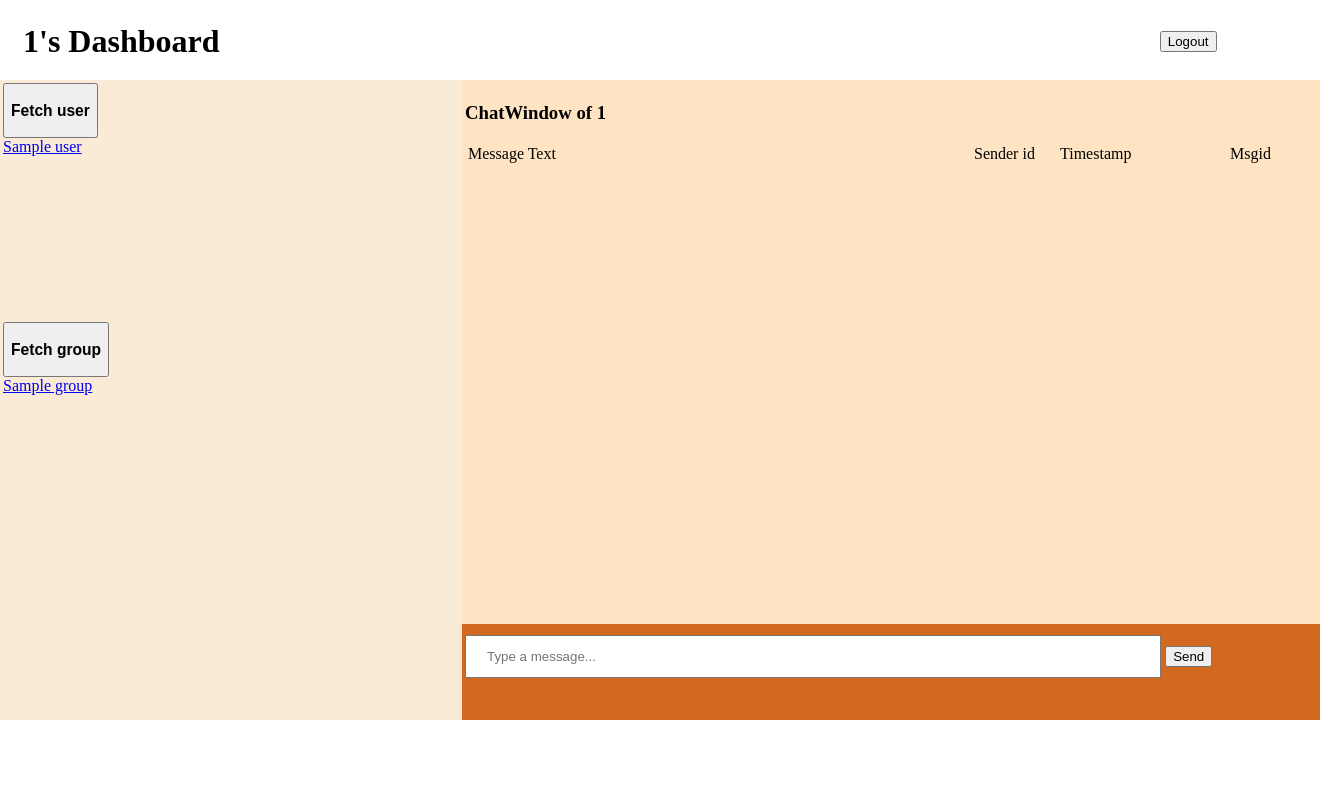
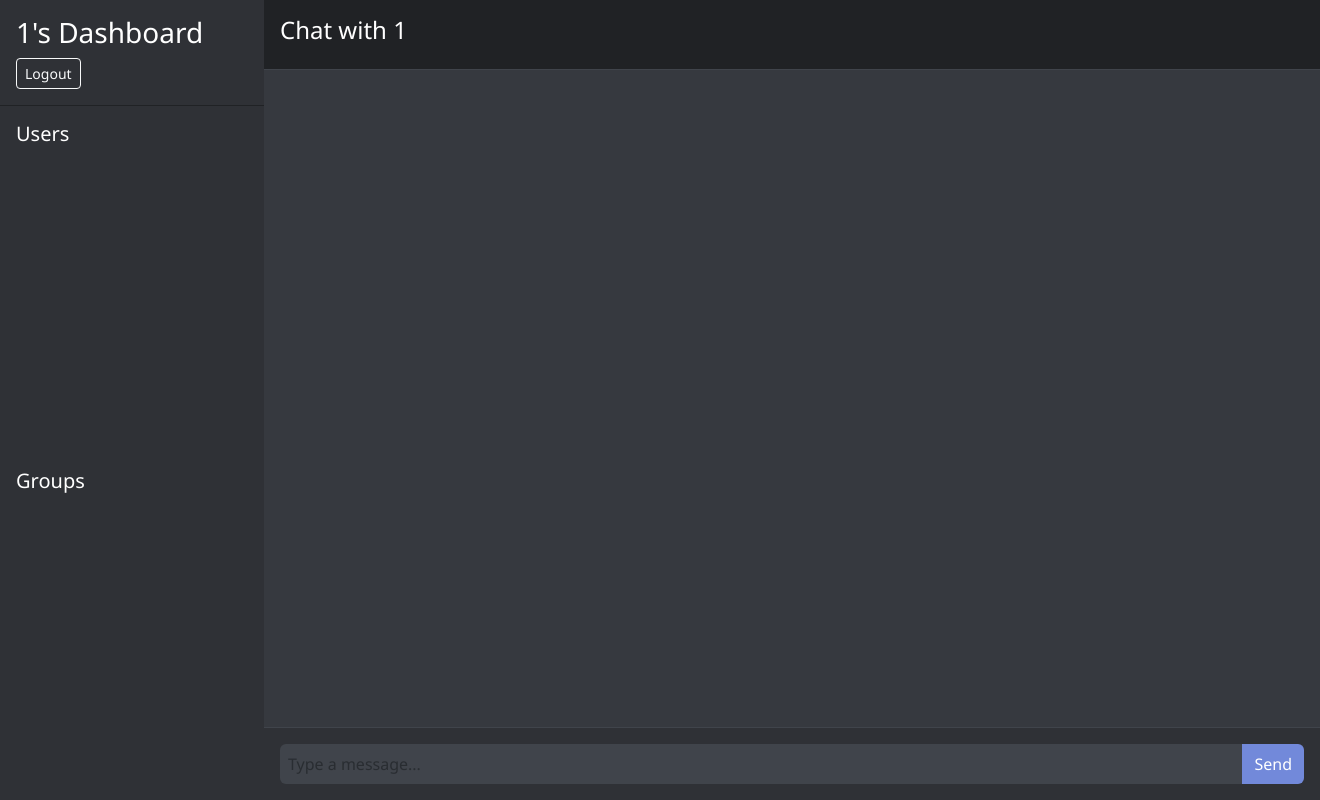
Before and after one commit to shyabid/chat-app, a Flask app: template templates/dashboard.html in a window 1320 px wide. Run offline with Flask 3, Linux system fonts and the light colour scheme; the template is opened without the code that fills it: most values are stand-ins (such as "Sample title", 1, 10 or a date in 2020); some libraries are stand-ins or nearby versions.

Commit message:
fuck kafka

```diff
--- a/main.py
+++ b/main.py
@@ -1,24 +1,25 @@
 import json, threading, time, os
-from flask import Flask, render_template, request, redirect
+from flask import Flask, render_template, request, redirect, session, jsonify
+import logging
 import pymongo
+from flask_socketio import SocketIO, emit
+
+logging.basicConfig(level=logging.INFO)
 
 app = Flask(__name__)
 app.secret_key = 'askd9001e'
+socketio = SocketIO(app)
 
-myclient = pymongo.MongoClient("mongodb+srv://abid:1nQefcNAEIRYJ5gF@cluster0.jrkne.mongodb.net/?retryWrites=true&w=majority&appName=Cluster0")
+myclient = pymongo.MongoClient("")
 user_db = myclient["authentication"]
 user_table = user_db["user_info"]
+message_table = user_db["messages"]
 
-
-current_user = None
-user_list = []
-group_list = []
-cid = None
+users_data = {}
 
 @app.route('/')
 def home():
     return render_template('home.html')
-
 
 @app.route('/register', methods=['GET', 'POST'])
 def register():
@@ -26,8 +27,7 @@ def register():
 
 @app.route('/register_check', methods=['GET', 'POST'])
 def register_check():
-    global current_user
-    if(request.method == 'POST'):
+    if request.method == 'POST':
         req = request.form
         req = dict(req)
         print(req)
@@ -43,26 +43,30 @@ def register_check():
             "email": req["email"],
             "password": req["password"]
         }
-
-        if(flag == 0):
+        if flag == 0:
             temp = user_table.insert_one(reg_dict)
-            current_user = req["userid"]
-            return redirect('dashboard')
+            userid = req["userid"]
+            users_data[userid] = {
+                "cid": None,
+                "user_list": [],
+                "groups_list": [],
+                "msg_list": {}
+            }
+            session['userid'] = userid
+            return redirect(f'/dashboard')
         else:
             return render_template("invalid.html", message="User already exists")
 
+    return render_template('register.html')
 
-    return render_template('register.html')
 
 @app.route('/login', methods=['GET', 'POST'])
 def login():
     return render_template('login.html')
 
-
 @app.route('/login_check', methods=['GET', 'POST'])
 def login_check():
-    global current_user
-    if(request.method == 'POST'):
+    if request.method == 'POST':
         req = request.form
         req = dict(req)
         print(req)
@@ -77,50 +81,130 @@ def login_check():
 
         if flag == 1:
             if temp["password"] == req["password"]:
-                current_user = req["userid"]
-                return redirect('dashboard')
+                userid = req["userid"]
+                users_data[userid] = {
+                    "cid": None,
+                    "user_list": [],
+                    "groups_list": [],
+                    "msg_list": {}
+                }
+                session['userid'] = userid
+                return redirect('/dashboard')
             else:
                 return render_template("invalid.html", message="Incorrect password")
-        return render_template("invalid.html", message="User is not refistered")
-
+        return render_template("invalid.html", message="User is not registered")
 
     return render_template("login.html")
 
+@app.route("/fetch_users", methods=["GET"])
+def fetch_users():
+    if 'userid' not in session:
+        return redirect('/login')
+    user_id = session['userid']
+    all_users = list(user_table.find({}, {'userid': 1, '_id': 0}))
+    users_data[user_id]["user_list"] = [user['userid'] for user in all_users if user['userid'] != user_id]
+    return jsonify(users_data[user_id]["user_list"])
 
-@app.route("/fetch_user", methods=["GET", "POST"])
-def fetch_user():
-    global user_list
-    with open("users.txt", "r") as file:
-        data = file.readlines()
-    user_list = [line.strip() for line in data]
-    return redirect("dashboard")
-
-
-@app.route("/fetch_group", methods=["GET", "POST"])
-def fetch_group():
-    global group_list
-    with open("groups.txt", "r") as file:
-        data = file.readlines()
-    group_list = [line.strip() for line in data]
-    return redirect("dashboard")
-
+@app.route("/fetch_groups", methods=["GET"])
+def fetch_groups():
+    if 'userid' not in session:
+        return redirect('/login')
+    user_id = session['userid']
+    # For simplicity, we'll use a static list of groups. In a real application, you'd fetch this from the database.
+    groups = ["group1", "group2", "group3"]
+    users_data[user_id]["groups_list"] = groups
+    return jsonify(groups)
 
 @app.route('/dashboard', methods=['GET', 'POST'])
 def dashboard():
-    global current_user, user_list, group_list, cid
+    if 'userid' not in session:
+        return redirect('/login')
+    current_user = session['userid']
+    user_data = users_data.get(current_user, {})
+
     return render_template(
-            'dashboard.html',
-            userid=current_user,
-            user_list=user_list,
-            group_list=group_list,
-            cid=cid
-        )
+        'dashboard.html',
+        userid=current_user,
+        user_list=user_data.get('user_list', []),
+        group_list=user_data.get('groups_list', []),
+        cid=user_data.get('cid')
+    )
 
 @app.route("/update_cid/<string:chat_id>", methods=["GET", "POST"])
 def update_cid(chat_id):
-    global cid
-    cid = chat_id
-    return redirect("/dashboard")
+    if 'userid' not in session:
+        return redirect('/login')
+    user_id = session['userid']
+    if user_id in users_data:
+        users_data[user_id]['cid'] = chat_id
+    return redirect('/dashboard')
+
+@socketio.on('send_message')
+def handle_message(data):
+    if 'userid' not in session:
+        return {'error': 'Not logged in'}, 401
+
+    user_id = session['userid']
+    message = data.get('message')
+    recipient = data.get('recipient')
+
+    if not message or not recipient:
+        return {'error': 'Invalid message or recipient'}, 400
+
+    msg_data = {
+        'sender': user_id,
+        'recipient': recipient,
+        'message': message,
+        'timestamp': time.time()
+    }
+
+    # Store message in MongoDB
+    message_table.insert_one(msg_data)
+
+    # Emit the message to the recipient
+    emit('new_message', msg_data, room=recipient)
+
+    return {'success': True}
+
+@app.route('/get_messages', methods=['GET'])
+def get_messages():
+    if 'userid' not in session:
+        return jsonify({'error': 'Not logged in'}), 401
+
+    user_id = session['userid']
+    chat_id = request.args.get('chat_id')
+
+    if not chat_id:
+        return jsonify({'error': 'No chat_id provided'}), 400
+
+    # Fetch messages from MongoDB
+    messages = list(message_table.find({
+        '$or': [
+            {'sender': user_id, 'recipient': chat_id},
+            {'sender': chat_id, 'recipient': user_id}
+        ]
+    }).sort('timestamp', 1))
+
+    # Convert ObjectId to string for JSON serialization
+    for msg in messages:
+        msg['_id'] = str(msg['_id'])
+
+    return jsonify(messages)
+
+@app.route('/logout')
+def logout():
+    session.pop('userid', None)
+    return redirect('/')
+
+@socketio.on('connect')
+def handle_connect():
+    if 'userid' in session:
+        socketio.emit('user_connected', {'user_id': session['userid']})
+
+@socketio.on('disconnect')
+def handle_disconnect():
+    if 'userid' in session:
+        socketio.emit('user_disconnected', {'user_id': session['userid']})
 
 if __name__ == '__main__':
-    app.run(debug=True, threaded=True)
+    socketio.run(app, host='0.0.0.0', port=5005, debug=True)
--- a/templates/dashboard.html
+++ b/templates/dashboard.html
@@ -4,167 +4,299 @@
     <meta charset="UTF-8">
     <meta name="viewport" content="width=device-width, initial-scale=1.0">
     <title>Dashboard</title>
-    <style>
-        body, html {
-            width: 100%;
+    <link href="https://cdn.jsdelivr.net/npm/bootstrap@5.3.3/dist/css/bootstrap.min.css" rel="stylesheet" integrity="sha384-QWTKZyjpPEjISv5WaRU9OFeRpok6YctnYmDr5pNlyT2bRjXh0JMhjY6hW+ALEwIH" crossorigin="anonymous">
+    <script src="https://code.jquery.com/jquery-3.6.0.min.js"></script>
+<script src="https://cdnjs.cloudflare.com/ajax/libs/socket.io/4.0.1/socket.io.js"></script>
+<script>
+    $(document).ready(function() {
+        const socket = io();
+        let currentChatId = '{{ cid }}';
+        let userMessages = {};
+
+        function fetchUsers() {
+            $.get('/fetch_users', function(users) {
+                $('#user-list').empty();
+                users.forEach(function(user) {
+                    $('#user-list').append(`<button class="chat-button" data-id="${user}">${user}</button><br>`);
+                    loadMessagesForUser(user);
+                });
+            });
+        }
+
+        function fetchGroups() {
+            $.get('/fetch_groups', function(groups) {
+                $('#group-list').empty();
+                groups.forEach(function(group) {
+                    $('#group-list').append(`<button class="chat-button" data-id="${group}">${group}</button><br>`);
+                });
+            });
+        }
+
+        function updateChat(chatId) {
+            currentChatId = chatId;
+            $('#current-chat').text(chatId);
+            displayMessages(chatId);
+        }
+
+        function loadMessagesForUser(userId) {
+            $.get(`/get_messages?chat_id=${userId}`, function(messages) {
+                userMessages[userId] = messages;
+                if (userId === currentChatId) {
+                    displayMessages(userId);
+                }
+            });
+        }
+
+        function displayMessages(chatId) {
+            $('#chat-window').empty();
+            if (userMessages[chatId]) {
+                userMessages[chatId].forEach(function(msg) {
+                    appendMessage(msg);
+                });
+                scrollChatToBottom();
+            }
+        }
+
+        function appendMessage(msg) {
+            const sender = msg.sender === '{{ userid }}' ? 'You' : msg.sender;
+            $('#chat-window').append(`
+                <p><strong>${sender}</strong>: ${msg.message}</p>
+            `);
+            scrollChatToBottom();
+        }
+
+        function scrollChatToBottom() {
+            $('#chat-window').scrollTop($('#chat-window')[0].scrollHeight);
+        }
+
+        function sendMessage() {
+            const message = $('#message-input').val();
+            if (message && currentChatId) {
+                socket.emit('send_message', {
+                    message: message,
+                    recipient: currentChatId
+                });
+                $('#message-input').val('');
+                appendMessage({ sender: '{{ userid }}', message: message });
+                if (!userMessages[currentChatId]) {
+                    userMessages[currentChatId] = [];
+                }
+                userMessages[currentChatId].push({ sender: '{{ userid }}', message: message });
+            }
+        }
+
+        fetchUsers();
+        fetchGroups();
+
+        $(document).on('click', '.chat-button', function() {
+            updateChat($(this).data('id'));
+        });
+
+        $('#send-button').click(sendMessage);
+
+        $('#message-input').keypress(function(e) {
+            if (e.which == 13) {
+                sendMessage();
+                return false;
+            }
+        });
+
+        socket.on('new_message', function(msg) {
+            // Add the message to userMessages regardless of the current chat
+            const chatId = msg.sender === '{{ userid }}' ? msg.recipient : msg.sender;
+            if (!userMessages[chatId]) {
+                userMessages[chatId] = [];
+            }
+            userMessages[chatId].push(msg);
+
+            // If the message is for the current chat, display it
+            if (msg.sender === currentChatId || msg.recipient === currentChatId) {
+                appendMessage(msg);
+            }
+
+            // If the message is from a different chat, update the user list to show new message indicator
+            if (msg.sender !== currentChatId && msg.sender !== '{{ userid }}') {
+                const userButton = $(`.chat-button[data-id="${msg.sender}"]`);
+                if (!userButton.find('.new-message-indicator').length) {
+                    userButton.append('<span class="new-message-indicator"> (New)</span>');
+                }
+            }
+        });
+
+        socket.on('user_connected', function(data) {
+            console.log('User connected:', data.user_id);
+            fetchUsers(); // Refresh the user list when a new user connects
+        });
+
+        socket.on('user_disconnected', function(data) {
+            console.log('User disconnected:', data.user_id);
+            fetchUsers(); // Refresh the user list when a user disconnects
+        });
+
+        // Periodically check for new messages
+        setInterval(function() {
+            if (currentChatId) {
+                loadMessagesForUser(currentChatId);
+            }
+        }, 100); // Check every 5 seconds
+    });
+</script>
+<style>
+
+body, html {
             height: 100%;
             margin: 0;
+            font-family: 'Segoe UI', Tahoma, Geneva, Verdana, sans-serif;
+            overflow: hidden;
         }
 
-        .container {
-            width: 100%;
+        .container-fluid {
             height: 100%;
+            display: flex;
+            flex-direction: column;
         }
 
-        .left_panel {
-            width: 35%;
-            height: 80%;
-            float: left;
-            background-color: antiquewhite;
-            border-collapse: collapse;
+        .chat-container {
+            flex-grow: 1;
+            display: flex;
+            flex-direction: row;
+            overflow: hidden;
         }
 
-        .right_top_panel {
-            width: 65%;
-            height: 68%;
-            position: relative;
-            float: right;
-            border-width:  1px;
-            background-color: bisque;
-            border-collapse: collapse;
-        }
-
-        .right_bottom_panel {
-            width: 65%;
-            height: 12%;
-            position: relative;
-            float: right;
-            background-color: chocolate;
-            border-collapse: collapse;
-        }
-
-        .top_panel {
-            width: 100%;
-            height: 10%;
-            float: left;
-            border-collapse: collapse;
-        }
-
-        .bottom_panel {
-            width: 100%;
-            height: 10%;
-            float: left;
-            border-collapse: collapse;
-        }
-
-        .btn {
-            width: 40%;
-            font-size: 15px;
-            margin-left: 10px;
-        }
-
-        input[type=text]{
-            width: 100%;
-            padding: 12px 20px;
-            margin: 8px 0;
-            display: inline-block;
-            box-sizing: border-box;
-        }
-
-        .vertical-menu {
-            width: 460px;
-            height: 180px;
+        .sidebar {
+            width: 20%;
+            background-color: #2f3136;
+            color: white;
+            display: flex;
+            flex-direction: column;
+            padding: 0;
             overflow-y: auto;
         }
 
-        .vertical-menu2 {
-            width: 850px;
-            height: 300px;
+        .sidebar-header {
+            padding: 1rem;
+            border-bottom: 1px solid #202225;
+        }
+
+        .sidebar-section {
+            flex-grow: 1;
             overflow-y: auto;
-            scroll-behavior: smooth;
+        }
 
+        .list-group-item {
+            background-color: #2f3136;
+            color: white;
+            border: none;
+            padding: 0.5rem 1rem;
         }
-    </style>
+
+        .list-group-item:hover {
+            background-color: #40444b;
+        }
+
+        .chat-window {
+            flex-grow: 1;
+            background-color: #36393f;
+            display: flex;
+            flex-direction: column;
+            padding: 0;
+        }
+
+        .chat-header {
+            background-color: #202225;
+            color: white;
+            padding: 1rem;
+            border-bottom: 1px solid #40444b;
+        }
+
+        .chat-body {
+            flex-grow: 1;
+            padding: 1rem;
+            overflow-y: auto;
+            background-color: #36393f;
+            color: white;
+        }
+
+        .message-input-section {
+            padding: 1rem;
+            border-top: 1px solid #40444b;
+            background-color: #2f3136;
+        }
+
+        .message-input {
+            resize: none;
+            background-color: #40444b;
+            color: white;
+            border: none;
+            padding: 0.5rem;
+        }
+
+        .message-input:focus {
+            box-shadow: none;
+            border-color: transparent;
+            outline: none;
+        }
+
+        .btn-primary {
+            background-color: #7289da;
+            border: none;
+        }
+
+        .btn-primary:hover {
+            background-color: #5b6eae;
+        }
+
+        /* Responsive adjustments */
+        @media (max-width: 768px) {
+            .sidebar {
+                width: 50%;
+            }
+        }
+
+        @media (max-width: 576px) {
+            .sidebar {
+                width: 100%;
+            }
+        }
+</style>
 </head>
 <body>
-    <div class="container">
-        <div class="top_panel">
-            <table width="100%">
-                <tr width="90%">
-                    <td>
-                        <h1 style="margin: 20px;">{{userid}}'s Dashboard</h1>
-                    </td>
-                    <td style="text-align: center;">
-                        <button>Logout</button>
-                    </td>
-                </tr>
-            </table>
-        </div>
-        <div class="left_panel">
-            <table width="100%">
-                <tr>
-                    <td>
-                        <a href="fetch_user"><button><h3>Fetch user</h3></button></a>
-                        <div class="vertical-menu">
-                            {% for user in user_list %}
-                            <a href="{{url_for('update_cid', chat_id = user)}}">{{ user }}</a>
-                            {% endfor %}
-                        </div>
-                    </td>
-                </tr>
-                <tr>
-                    <td>
-                        <a href="fetch_group"><button><h3>Fetch group</h3></button></a>
-                        <div class="vertical-menu">
-                            {% for group in group_list %}
-                            <a href="{{url_for('update_cid', chat_id = group)}}">{{ group }}</a>
-                            {% endfor %}
-                        </div>
-                    </td>
-                </tr>
-            </table>
-        </div>
-        <div class="right_top_panel">
-            <form action="dashboard" method="post"></form>
-            <table width="100%">
-                <tr>
-                    <td>
-                        <h3>ChatWindow of {{ cid }}</h3>
-                        <div class="vertical-menu2">
-                            <table width="100%">
-                                <tr>
-                                    <td width="60%">
-                                        Message Text
-                                    </td>
-                                    <td width="10%">
-                                        Sender id
-                                    </td>
-                                    <td width="20%">
-                                        Timestamp
-                                    </td>
-                                    <td width=" 10%">
-                                        Msgid
-                                    </td>
-                                </tr>
-
-                            </table>
-                        </div>
-                    </td>
-                </tr>
-            </table>
-        </div>
-        <div class="right_bottom_panel">
-            <table width="100%">
-                <tr>
-                    <td>
-                        <input type="text", name="typed_msg", placeholder="Type a message...">
-                    </td>
-                    <td>
-                        <button>Send</button>
-                    </td>
-                </tr>
-            </table>
+    <div class="container-fluid h-100">
+        <div class="row chat-container">
+            <div class="col-md-3 col-sm-4 sidebar">
+                <div class="sidebar-header">
+                    <h3>{{userid}}'s Dashboard</h3>
+                    <a href="/logout" class="btn btn-outline-light btn-sm">Logout</a>
+                </div>
+                <div class="sidebar-section">
+                    <h5 class="p-3">Users</h5>
+                    <div id="user-list" class="list-group list-group-flush">
+                        <!-- Dynamic User List Here -->
+                    </div>
+                </div>
+                <div class="sidebar-section">
+                    <h5 class="p-3">Groups</h5>
+                    <div id="group-list" class="list-group list-group-flush">
+                        <!-- Dynamic Group List Here -->
+                    </div>
+                </div>
+            </div>
+            <div class="col-md-9 col-sm-8 chat-window">
+                <div class="chat-header">
+                    <h4>Chat with <span id="current-chat">{{ cid }}</span></h4>
+                </div>
+                <div id="chat-window" class="chat-body">
+                    <!-- Chat Messages Here -->
+                </div>
+                <div class="message-input-section">
+                    <div class="input-group">
+                        <textarea id="message-input" class="form-control message-input" rows="1" placeholder="Type a message..."></textarea>
+                        <button id="send-button" class="btn btn-primary">Send</button>
+                    </div>
+                </div>
+            </div>
         </div>
     </div>
+
 </body>
 </html>
```
Also changed, not shown: demos/user.json (added, +13 -0 lines).
